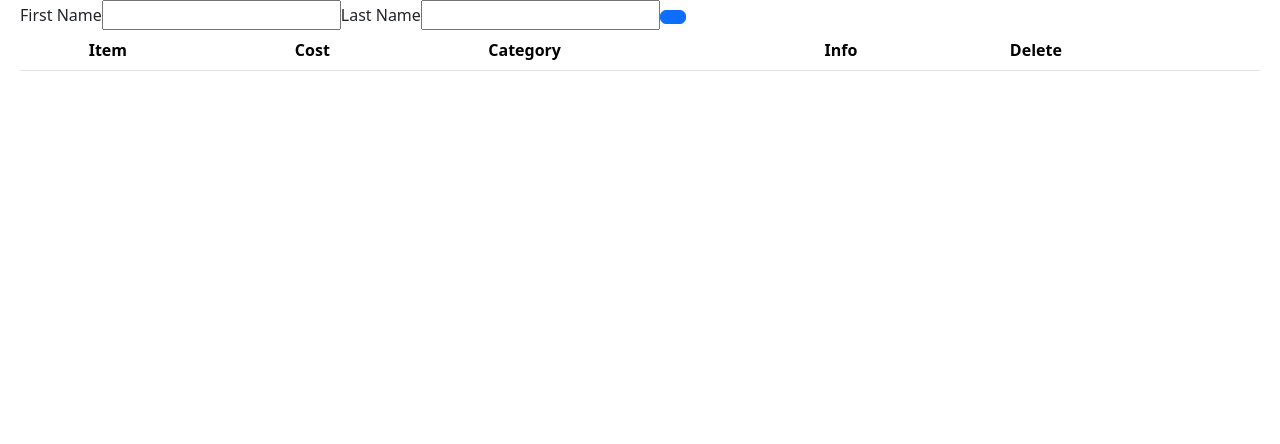
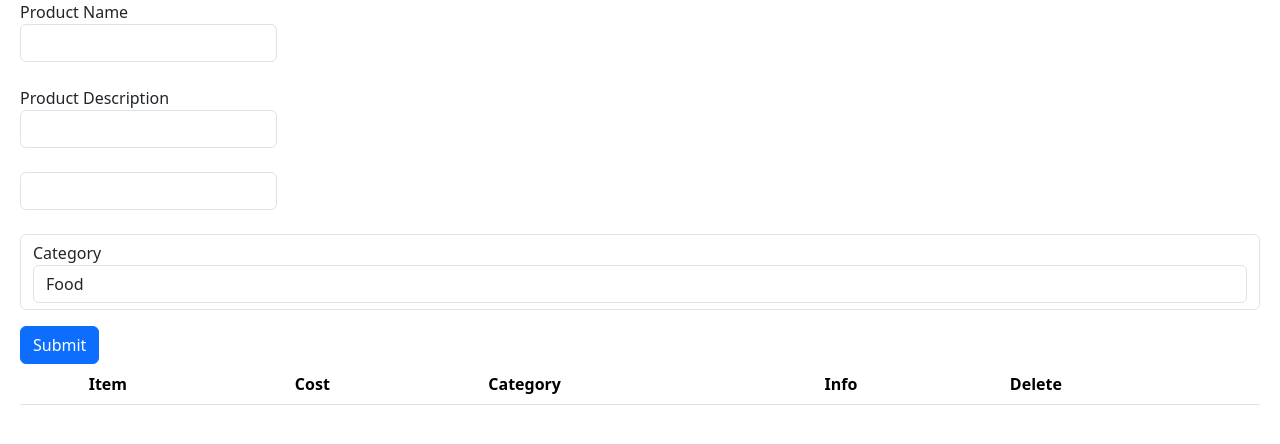
Before and after one commit to DevKnightRuin/Learning_React, a React (Vite) app: page / in a window 1280 px wide. Shown: the top 444 px of the page. Built offline with nearby package versions, Linux system fonts and the light colour scheme.

Commit message:
converted form to utilize react-hook-form /w schema validation using zod

```diff
--- a/package.json
+++ b/package.json
@@ -10,10 +10,12 @@
     "preview": "vite preview"
   },
   "dependencies": {
+    "@hookform/resolvers": "^3.3.3",
     "bootstrap": "^5.3.2",
     "react": "^18.2.0",
     "react-dom": "^18.2.0",
-    "react-hook-form": "^7.49.2"
+    "react-hook-form": "^7.49.2",
+    "zod": "^3.22.4"
   },
   "devDependencies": {
     "@types/react": "^18.2.15",
--- a/src/assets/tracker_components/Form.tsx
+++ b/src/assets/tracker_components/Form.tsx
@@ -1,65 +1,116 @@
-import React from "react";
 import { DataInfo } from "../Utilities/interfaceTypes";
 import { useForm, SubmitHandler } from "react-hook-form";
-
-interface IFormData {
-	firstname: string;
-	lastname: string;
-}
+import { z } from "zod";
+import { zodResolver } from "@hookform/resolvers/zod";
 
 interface Props {
 	onSubmitProp: (data: DataInfo) => void;
 }
+const schema = z.object({
+	name: z.string({ invalid_type_error: "The item requires a name" }).min(2),
+	cost: z.number().min(0.01),
+	info: z
+		.string({ invalid_type_error: "Information about this item is required" })
+		.min(3),
+	category: z.string(),
+});
+
+type ItemData = z.infer<typeof schema>;
 
 //using React-Hook-Forms
 const Form = ({ onSubmitProp }: Props) => {
-	const { register, handleSubmit } = useForm<IFormData>();
-	const onSubmit: SubmitHandler<IFormData> = (data) => {
+	const {
+		register,
+		handleSubmit,
+		formState: { errors },
+	} = useForm<ItemData>({
+		resolver: zodResolver(schema),
+	});
+
+	const onSubmit: SubmitHandler<ItemData> = (data) => {
+		console.log("Form info: " + data.name);
 		const tempData: DataInfo = {
-			itemName: data.firstname,
-			cost: 12,
-			Category: "Something is better",
-			info: data.lastname,
+			itemName: data.name,
+			cost: data.cost,
+			Category: data.category,
+			info: data.info,
 		};
-		console.log(data);
+		console.log("state info: " + tempData);
 		onSubmitProp(tempData);
 	};
-	// const handleOnSubmit = (data: IFormData) => {
-	// 	const tempData: DataInfo = {
-	// 		itemName: data.firstname,
-	// 		cost: 12,
-	// 		Category: "Something is better",
-	// 		info: data.lastname,
-	// 	};
-	// 	console.log(data);
-	// 	onSubmit(tempData);
-	// };
 
 	return (
 		<>
 			<form onSubmit={handleSubmit((data) => onSubmit(data))}>
-				<label htmlFor="firstname">
-					First Name
+				{/* <form onSubmit={(data) => console.log(data)}> */}
+				<div className="mb-3">
+					<label
+						htmlFor="firstname"
+						className="form-label"
+					>
+						Product Name
 						<input
-						{...register("firstname")}
+							{...register("name")}
+							className="form-control"
 							type="text"
-						name="firstname"
-						id="firstname"
+							id="name"
 						/>
+						{errors.name && <p>{errors.name.message}</p>}
 					</label>
-				<label htmlFor="lastname">
-					Last Name
+				</div>
+				<div className="mb-3">
+					<label
+						htmlFor="lastname"
+						className="form-label"
+					>
+						Product Description
 						<input
-						{...register("lastname")}
+							{...register("info")}
+							className="form-control"
 							type="text"
-						name="lastname"
 							id="lastname"
 						/>
+						{errors.info && <p>{errors.info.message}</p>}
 					</label>
+				</div>
+				<div className="mb-3">
+					<label
+						htmlFor="cost"
+						className="form-label"
+					>
+						<input
+							{...register("cost", { valueAsNumber: true })}
+							type="number"
+							id="Cost"
+							className="form-control"
+						/>
+						{errors.cost && <p>{errors.cost.message}</p>}
+					</label>
+				</div>
+				<div className="mb-3">
+					<label
+						htmlFor="category"
+						className="form-control"
+					>
+						Category
+						<select
+							{...register("category")}
+							id="category"
+							defaultValue="Food"
+							className="form-control"
+						>
+							<option value={"Entertainment"}>Entertainment</option>
+							<option value={"Food"}>Food</option>
+						</select>
+					</label>
+				</div>
+
 				<button
 					className="btn btn-primary"
 					type="submit"
-				></button>
+				>
+					Submit
+				</button>
 			</form>
 		</>
 	);
@@ -67,7 +118,7 @@ const Form = ({ onSubmitProp }: Props) => {
 
 export default Form;
 
-// useRef implimentation
+// useRef implementation
 
 // interface Props {
 // 	onSubmitHandler: (item: DataInfo) => void;
```
Also changed, not shown: src/assets/tracker_components/Table.tsx (+13 -16 lines), 1 other file (tests, documents, lock files or other folders). Lines whose indentation alone changed are shown as unchanged.
